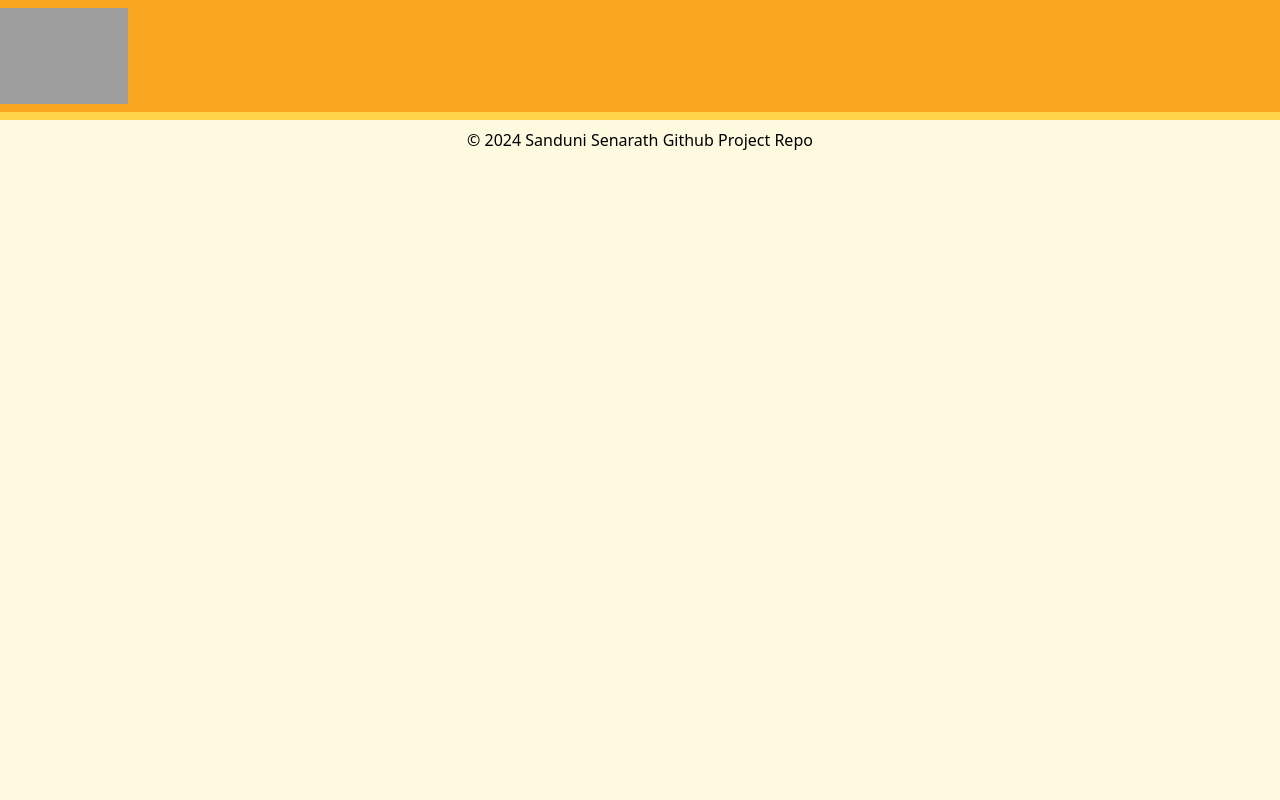
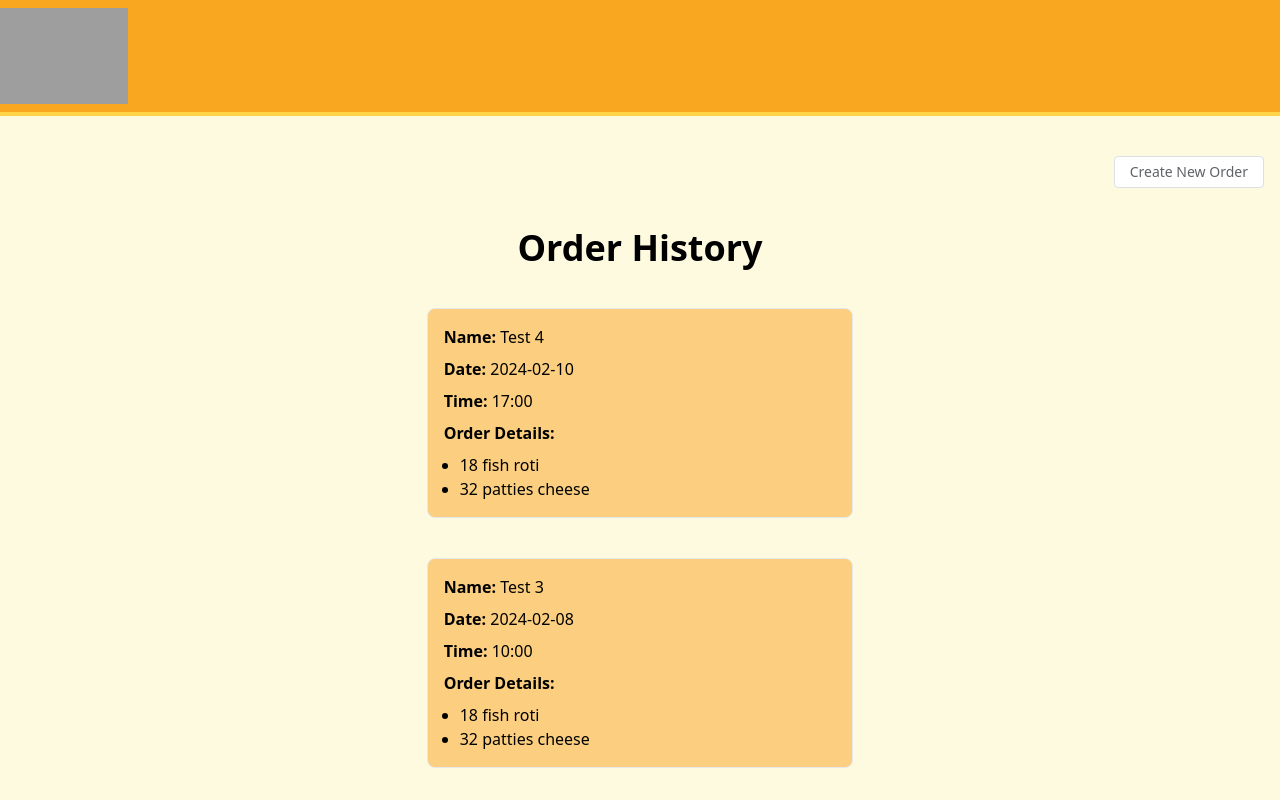
Before and after one commit to SSenarath/luneil-cafe-demo-frontend-v2, a Nuxt app: page /orderhistory in a window 1280 px wide. Shown: the top 800 px of the page. Built offline with nearby package versions, Linux system fonts and the light colour scheme; grey boxes are pictures that could not be loaded.

Commit message:
complete order history page

```diff
--- /dev/null
+++ b/components/content/ordercard.vue
@@ -0,0 +1,26 @@
+<template>
+    <div
+      class="border bg-luneil-orange bg-opacity-50 rounded-lg flex p-4 w-1/3 flex-col gap-2"
+    >
+      <p><span class="font-bold">Name:</span> {{ props.item.name }}</p>
+      <p><span class="font-bold">Date:</span> {{ props.item.date }}</p>
+      <p><span class="font-bold">Time:</span> {{ props.item.time }}</p>
+      <p><span class="font-bold">Order Details:</span></p>
+      <ul class="list-disc ml-4">
+        <li v-for="each in props.item.order">{{each.quantity}} {{each.option}} {{each.type}}</li>
+      </ul>
+    </div>
+</template>
+
+<script setup>
+const props = defineProps({
+  item: {
+    type: Object,
+    required: true,
+  },
+})
+
+onMounted(() => {
+  console.log(props.item)
+})
+</script>
--- a/components/layout/Navbar.vue
+++ b/components/layout/Navbar.vue
@@ -1,7 +1,9 @@
 <template>
-    <div class="bg-luneil-orange  border-b-4 border-luneil-yellow py-2 flex items-center">
-        <NuxtLink to="/">
-            <img src="assets/pictures/luneilcafe-logo.png" class="h-24"/>
-        </NuxtLink>
-    </div>
+  <div
+    class="bg-luneil-orange border-b-4 border-luneil-yellow py-2 flex items-center justify-between"
+  >
+    <NuxtLink to="/">
+      <img src="assets/pictures/luneilcafe-logo.png" class="h-24" />
+    </NuxtLink>
+  </div>
 </template>
--- a/layouts/default.vue
+++ b/layouts/default.vue
@@ -1,29 +1,23 @@
 <template>
-  <div class="flex flex-col " :class="{'h-screen': route.path === '/' }" >
+  <div class="flex flex-col justify-between h-screen">
     <LayoutNavbar></LayoutNavbar>
-    <div class="flex h-full">
+    <div class="flex h-screen flex-col justify-between ">
       <slot />
-    </div>
-    <div class="mt-auto">
-      <LayoutFooter></LayoutFooter>
+      <div class="mt-2">
+        <LayoutFooter></LayoutFooter>
+      </div>
     </div>
   </div>
 </template>
 
 <script setup>
-
-const route = useRoute()
-
-
+const route = useRoute();
 </script>
 
 <style>
-
 body {
   height: 100vh;
   @apply bg-[#FEFAE0];
   box-sizing: border-box;
 }
-
-
 </style>
--- a/nuxt.config.ts
+++ b/nuxt.config.ts
@@ -1,7 +1,7 @@
 // https://nuxt.com/docs/api/configuration/nuxt-config
 export default defineNuxtConfig({
   devtools: { enabled: true },
-  css: ['~/assets/css/main.css'],
+  css: ["~/assets/css/main.css"],
   postcss: {
     plugins: {
       tailwindcss: {},
@@ -9,11 +9,14 @@ export default defineNuxtConfig({
     },
   },
   modules: [
-    '@element-plus/nuxt',
-    '@pinia/nuxt',
+    "@element-plus/nuxt",
+    ["@pinia/nuxt", { autoImports: ["defineStore"] }],
+    "@pinia-plugin-persistedstate/nuxt",
   ],
-  elementPlus: { /** Options */ },
+  elementPlus: {
+    /** Options */
+  },
   imports: {
-    dirs: ['stores']
-  }
-})
+    dirs: ["stores"],
+  },
+});
--- a/package.json
+++ b/package.json
@@ -11,6 +11,7 @@
   },
   "devDependencies": {
     "@element-plus/nuxt": "^1.0.7",
+    "@pinia-plugin-persistedstate/nuxt": "^1.2.0",
     "@pinia/nuxt": "^0.5.1",
     "autoprefixer": "^10.4.17",
     "element-plus": "^2.5.5",
--- a/pages/index.vue
+++ b/pages/index.vue
@@ -1,5 +1,5 @@
 <template>
-  <div class="flex mx-auto items-center relative">
+  <div class="flex mx-auto items-center relative top-[120px]">
     <img
       src="assets/pictures/banner.jpg"
       class="opacity-50 rounded-lg absolute scale-[1]"
@@ -22,9 +22,11 @@
             Log an Order
           </button>
         </NuxtLink>
-        <button class="bg-luneil-yellow px-2 py-1 rounded-md">
+        <NuxtLink to="/orderhistory">
+          <button class="bg-luneil-yellow px-2 py-1 rounded-md">
           View Existing Orders
         </button>
+        </NuxtLink>
       </div>
     </div>
   </div>
--- a/pages/logorder.vue
+++ b/pages/logorder.vue
@@ -1,6 +1,9 @@
 <template>
-  <div class="flex justify-center w-full flex-col items-center gap-10 py-10">
-    <p class="text-4xl font-bold text-center w-full">Log an Order</p>
+  <div class="flex w-full flex-col items-center py-10">
+    <NuxtLink to="/orderhistory" class="ml-auto mr-4">
+      <el-button >See Order History</el-button>
+    </NuxtLink>
+    <p class="text-4xl font-bold text-center w-full mb-10">Log an Order</p>
     <div class="border bg-luneil-orange bg-opacity-50 rounded-lg flex p-4">
       <div>
         <el-form :model="form" label-width="120px">
@@ -12,6 +15,7 @@
               <el-date-picker
                 v-model="form.date1"
                 type="date"
+                value-format="YYYY-MM-DD"
                 placeholder="Pick a date"
                 style="width: 100%"
               />
@@ -23,12 +27,13 @@
               <el-time-picker
                 v-model="form.date2"
                 placeholder="Pick a time"
+                value-format="HH:mm"
                 style="width: 100%"
               />
             </el-col>
           </el-form-item>
           <el-form-item label="Items">
-            <div class="flex flex-col borders">
+            <div class="flex flex-col">
               <ul
                 class="list-disc ml-4"
                 v-if="itemsList.length > 0"
@@ -44,6 +49,7 @@
               <div class="flex gap-2 items-center">
                 <el-input
                   v-model="itemPreview.quantity"
+                  min="1"
                   type="number"
                   class="!w-20"
                 />
@@ -81,12 +87,22 @@
                     />
                   </el-select>
                 </div>
-                <el-button @click="addToList">Add</el-button>
+                <el-button
+                  @click="addToList"
+                  :class="{
+                    'is-disabled':
+                      !itemPreview.quantity ||
+                      !itemPreview.type ||
+                      (optionsList[itemPreview.type][0] !== 'noOptions' &&
+                        !itemPreview.option),
+                  }"
+                  >Add</el-button
+                >
               </div>
             </div>
           </el-form-item>
           <el-form-item>
-            <el-button type="primary" @click="onSubmit">Create</el-button>
+            <el-button type="primary" @click="onSubmit" :class="{'is-disabled': !form.name || !form.date1 || !form.date2 || itemsList.length < 1}">Create</el-button>
           </el-form-item>
         </el-form>
       </div>
@@ -96,9 +112,9 @@
 
 <script setup>
 import { ArrowDown } from "@element-plus/icons-vue";
-import {storeToRefs} from 'pinia';
-import useOrdersStore from '~/stores/orders'
-const orderStore = useOrdersStore()
+import { storeToRefs } from "pinia";
+import { useOrdersStore } from "~/stores/OrderStore";
+const orderStore = useOrdersStore();
 const form = reactive({
   name: "",
   date1: "",
@@ -161,6 +177,21 @@ const addToList = () => {
 const deleteItem = (index) => {
   itemsList.value.splice(index, 1);
 };
+
+const onSubmit = () => {
+  form.items = itemsList.value;
+  const res = orderStore.addOrders(form);
+  form.name = "";
+  form.date1 = "";
+  form.date2 = "";
+  form.items = [];
+  itemsList.value = [];
+  itemPreview.value = {
+    quantity: "",
+    type: "",
+    option: "",
+  };
+};
 </script>
 
 <style scoped>
--- /dev/null
+++ b/pages/orderhistory/index.vue
@@ -0,0 +1,21 @@
+<template>
+  <div class="flex  w-full flex-col items-center gap-10 py-10">
+    <NuxtLink to="/logorder" class="ml-auto mr-4">
+      <el-button >Create New Order</el-button>
+    </NuxtLink>
+    <p class="text-4xl font-bold text-center w-full">Order History</p>
+    <ContentOrdercard v-for="each in orders" :item="each"></ContentOrdercard>
+  </div>
+</template>
+
+<script setup>
+import { storeToRefs } from "pinia";
+import { useOrdersStore } from "~/stores/OrderStore";
+const orderStore = useOrdersStore();
+
+const orders = computed(() => {
+    console.log(orderStore.getOrderedList())
+    return orderStore.getOrderedList()
+})
+
+</script>
--- a/pages/productlist/index.vue
+++ b/pages/productlist/index.vue
@@ -1,5 +1,5 @@
 <template>
-  <div class="flex flex-col w-full border">
+  <div class="flex flex-col w-full">
     <p class="text-4xl font-bold text-center mt-4">Product List</p>
     <div class="my-5 justify-center flex gap-20 flex-row flex-wrap">
       <ContentProductcard
--- /dev/null
+++ b/stores/OrderStore.ts
@@ -0,0 +1,127 @@
+import { defineStore } from "pinia";
+
+export const useOrdersStore = defineStore("OrderStore", {
+  state: () => {
+    return {
+      ordersList: [
+        {
+          id: 1,
+          name: "Test 1",
+          date: "2024-02-05",
+          time: "15:23",
+          order: [
+            {
+              quantity: 20,
+              type: "rolls",
+              option: "fish",
+            },
+            {
+              quantity: 15,
+              type: "cheese",
+              option: "cutlets",
+            },
+          ],
+        },
+        {
+          id: 2,
+          name: "Test 2",
+          date: "2024-02-04",
+          time: "12:00",
+          order: [
+            {
+              quantity: 18,
+              type: "roti",
+              option: "fish",
+            },
+            {
+              quantity: 32,
+              type: "cheese",
+              option: "patties",
+            },
+          ],
+        },
+        {
+          id: 3,
+          name: "Test 3",
+          date: "2024-02-08",
+          time: "10:00",
+          order: [
+            {
+              quantity: 18,
+              type: "roti",
+              option: "fish",
+            },
+            {
+              quantity: 32,
+              type: "cheese",
+              option: "patties",
+            },
+          ],
+        },
+        {
+          id: 4,
+          name: "Test 4",
+          date: "2024-02-10",
+          time: "17:00",
+          order: [
+            {
+              quantity: 18,
+              type: "roti",
+              option: "fish",
+            },
+            {
+              quantity: 32,
+              type: "cheese",
+              option: "patties",
+            },
+          ],
+        },
+        {
+          id: 5,
+          name: "Test 5",
+          date: "2024-02-02",
+          time: "12:30",
+          order: [
+            {
+              quantity: 18,
+              type: "roti",
+              option: "fish",
+            },
+            {
+              quantity: 32,
+              type: "cheese",
+              option: "patties",
+            },
+          ],
+        },
+      ],
+      orderId: 2,
+    };
+  },
+  actions: {
+    addOrders(form: Object) {
+      this.ordersList.push({
+        id: this.orderId++,
+        name: form.name,
+        date: form.date1,
+        time: form.date2,
+        order: form.items,
+      });
+      return this.ordersList;
+    },
+    deleteOrder(id: number) {
+      let newArray = this.ordersList.filter(
+        (item: { id: number }) => item.id !== id
+      );
+      this.ordersList = newArray;
+    },
+    getOrderedList() {
+      this.ordersList.sort((a, b) => {
+        const dateA = new Date(`${a.date} ${a.time}`).getTime();
+        const dateB = new Date(`${b.date} ${b.time}`).getTime();
+        return dateB - dateA;
+      });
+      return this.ordersList
+    }
+  },
+});
--- a/stores/orders.ts
+++ /dev/null
@@ -1,24 +0,0 @@
-import { defineStore } from "pinia";
-
-export const useOrdersStore = defineStore({
-  id: "orders",
-  state: () => {
-    return {
-      ordersList: [] as any ,
-    };
-  },
-  actions: {
-    addOrders(id:number, name: string, date: string, order: Array<any>) {
-      this.ordersList.push({
-        id:
-        name,
-        date,
-        order,
-      });
-    },
-    deleteOrder(id: number){
-        let newArray = this.ordersList.filter((item: { id: number; }) => item.id !== id)
-        this.ordersList = newArray
-    }
-  },
-});
```
Also changed, not shown: 1 other file (tests, documents, lock files or other folders).
